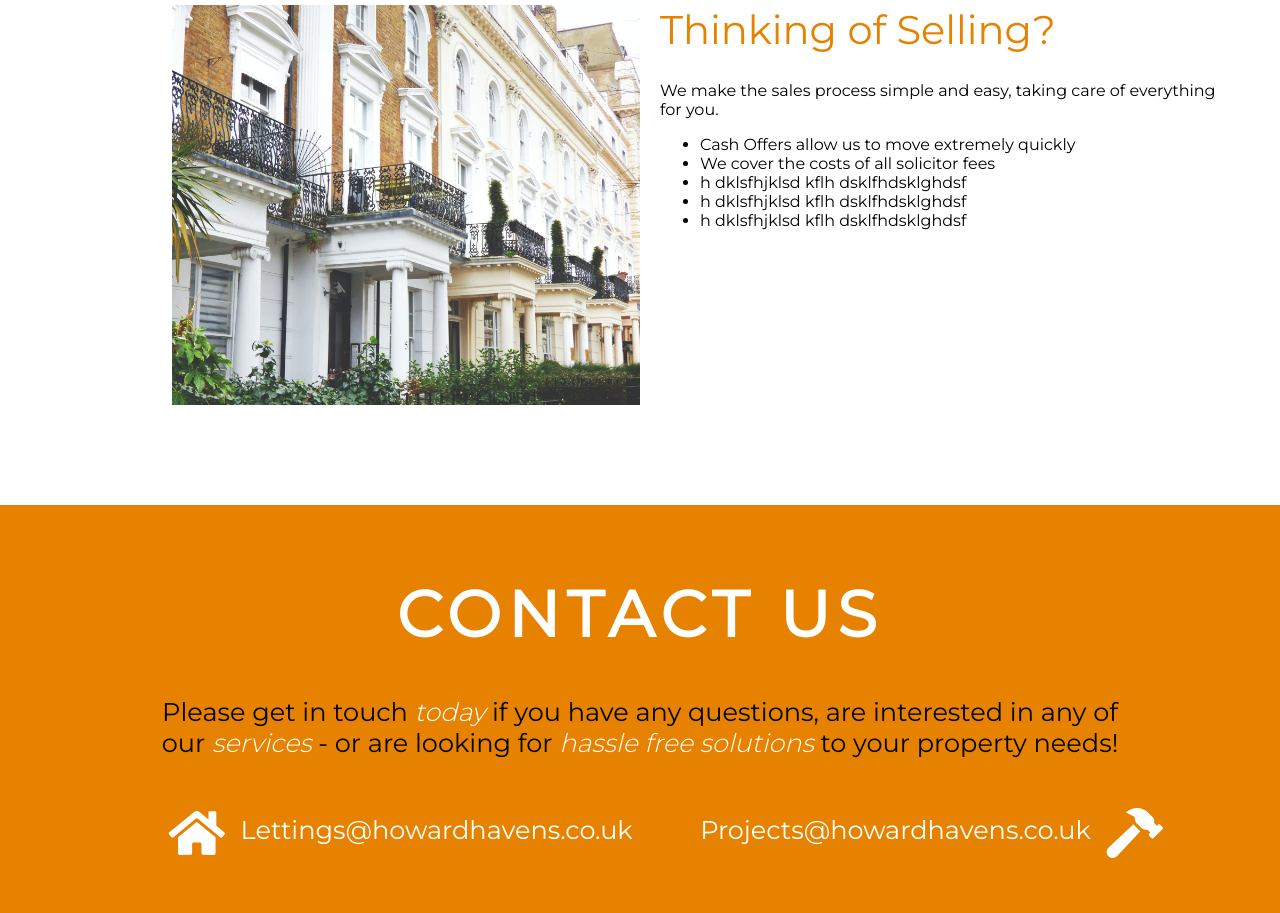
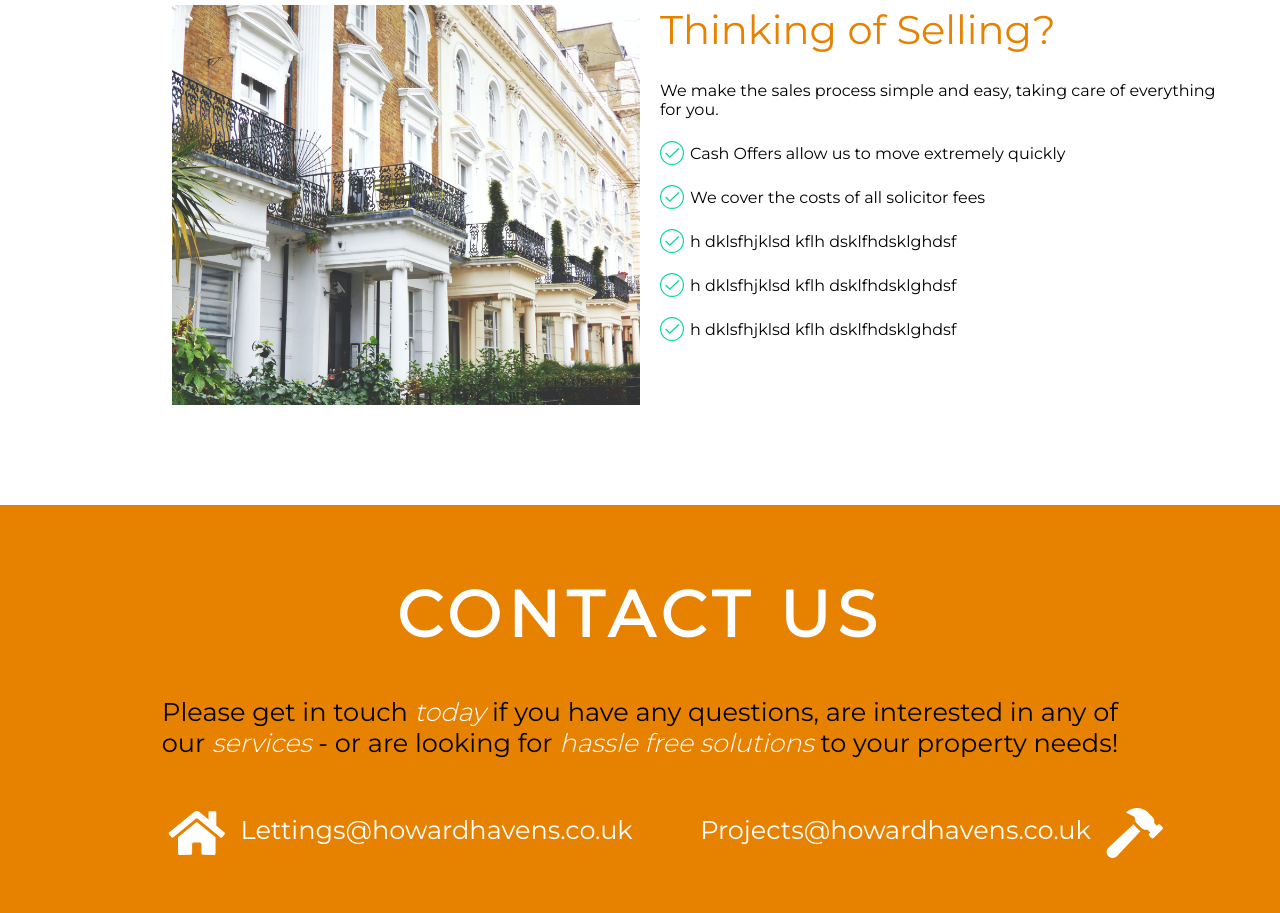
Before and after one commit to RKHTechnologies/HowardHavens, a React (Create React App) app: page / in a window 1280 px wide. Shown: the part 1540-2453 px from the top of the page. Built offline with nearby package versions, Linux system fonts and the light colour scheme.

Commit message:
Added in check icon to services

```diff
--- a/src/components/Services.tsx
+++ b/src/components/Services.tsx
@@ -2,6 +2,7 @@ import React, { FC } from 'react';
 import styled from 'styled-components';
 import { ImagesDesktop } from '../Shared/ImageLib';
 import { colours } from '../Shared/SharedStyles';
+import checkIcon from '../img/Check_Icon.svg';
 
 const Container = styled.div`
   width: 100%;
@@ -39,6 +40,27 @@ const Title = styled.h1`
 
 const Description = styled.div``;
 
+const CheckList = styled.div`
+  margin-top: 20px;
+
+  li {
+    list-style: none;
+    margin-left: 30px;
+    margin-top: 25px;
+
+    &:before {
+      content: '';
+      width: 24px;
+      height: 24px;
+      background-image: url(${checkIcon});
+      background-size: contain;
+      position: absolute;
+      margin-top: -3px;
+      margin-left: -30px;
+    }
+  }
+`;
+
 const Services: FC = ()  => {
   return (
     <Container>
@@ -47,14 +69,14 @@ const Services: FC = ()  => {
         <Title>Thinking of Selling?</Title>
         <Description>
           We make the sales process simple and easy, taking care of everything for you.
-          <ul>
+        </Description>
+        <CheckList>
             <li>Cash Offers allow us to move extremely quickly</li>
             <li>We cover the costs of all solicitor fees</li>
             <li>h dklsfhjklsd kflh dsklfhdsklghdsf</li>
             <li>h dklsfhjklsd kflh dsklfhdsklghdsf</li>
             <li>h dklsfhjklsd kflh dsklfhdsklghdsf</li>
-          </ul>
-        </Description>
+          </CheckList>
       </Text>
     </Container>
   );
```
Also changed, not shown: src/img/Check_Icon.png (added), src/img/Check_Icon.svg (added).
